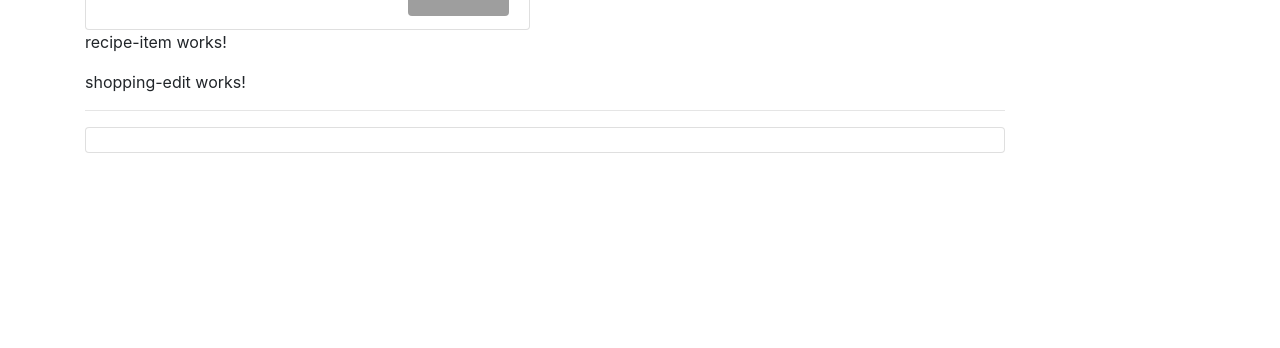
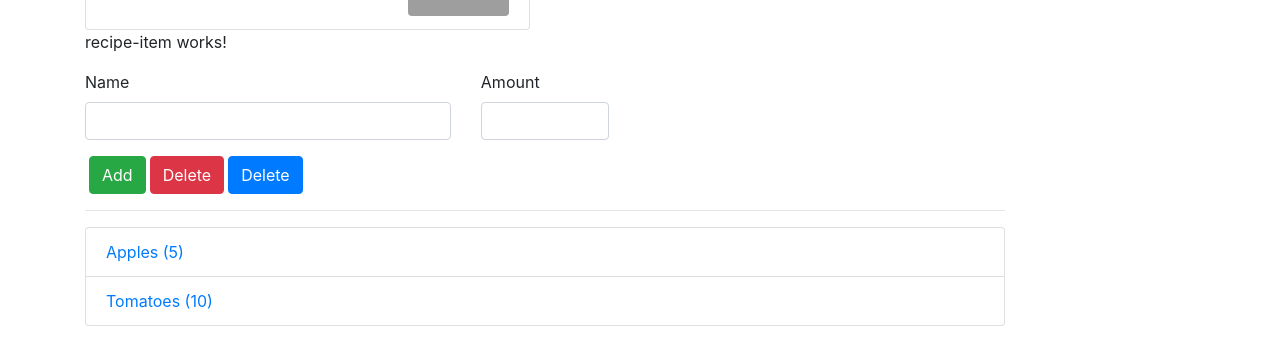
Before and after one commit to royrimachi/AngularCourse, an Angular app: page / in a window 1280 px wide. Shown: the part 318-666 px from the top of the page. Built offline with nearby package versions, Linux system fonts and the light colour scheme; grey boxes are pictures that could not be loaded.

Commit message:
Shopping list finished and shopping edit added

```diff
--- a/src/app/shopping-list/shopping-edit/shopping-edit.component.html
+++ b/src/app/shopping-list/shopping-edit/shopping-edit.component.html
@@ -1 +1,23 @@
-<p>shopping-edit works!</p>
+<div class="row">
+  <div class="col-12">
+    <form>
+      <div class="row">
+        <div class="col-5 form-group">
+          <label for="name">Name</label>
+          <input type="text" id="name" class="form-control">
+        </div>
+        <div class="col-2 form-group">
+          <label for="amount">Amount</label>
+          <input type="number" id="amount" class="form-control">
+        </div>
+      </div>
+      <div class="row">
+        <div class="col-12">
+          <button class="btn btn-success ml-1" type="submit">Add</button>
+          <button class="btn btn-danger ml-1" type="button">Delete</button>
+          <button class="btn btn-primary ml-1" type="button">Delete</button>
+        </div>
+      </div>
+    </form>
+  </div>
+</div>
--- a/src/app/shopping-list/shopping-list.component.html
+++ b/src/app/shopping-list/shopping-list.component.html
@@ -3,7 +3,9 @@
     <app-shopping-edit></app-shopping-edit>
     <hr>
     <ul class="list-group">
-      <a href="#" class="list-group-item" style="cursor: pointer;"></a>
+      <a class="list-group-item" style="cursor: pointer;" *ngFor="let ingredient of ingredients">
+        {{ ingredient.name }} ({{ ingredient.amount }})
+      </a>
     </ul>
   </div>
 </div>
--- a/src/app/shopping-list/shopping-list.component.ts
+++ b/src/app/shopping-list/shopping-list.component.ts
@@ -1,4 +1,6 @@
 import { Component, OnInit } from '@angular/core';
+
+import { Ingredient } from '../shared/ingredient.model';
 
 @Component({
   selector: 'app-shopping-list',
@@ -7,7 +9,10 @@
 })
 
 export class ShoppingListComponent implements OnInit {
-  ingredients = [];
+  ingredients: Ingredient[] = [
+    new Ingredient('Apples', 5),
+    new Ingredient('Tomatoes', 10),
+  ];
 
   constructor() { }
 
```
